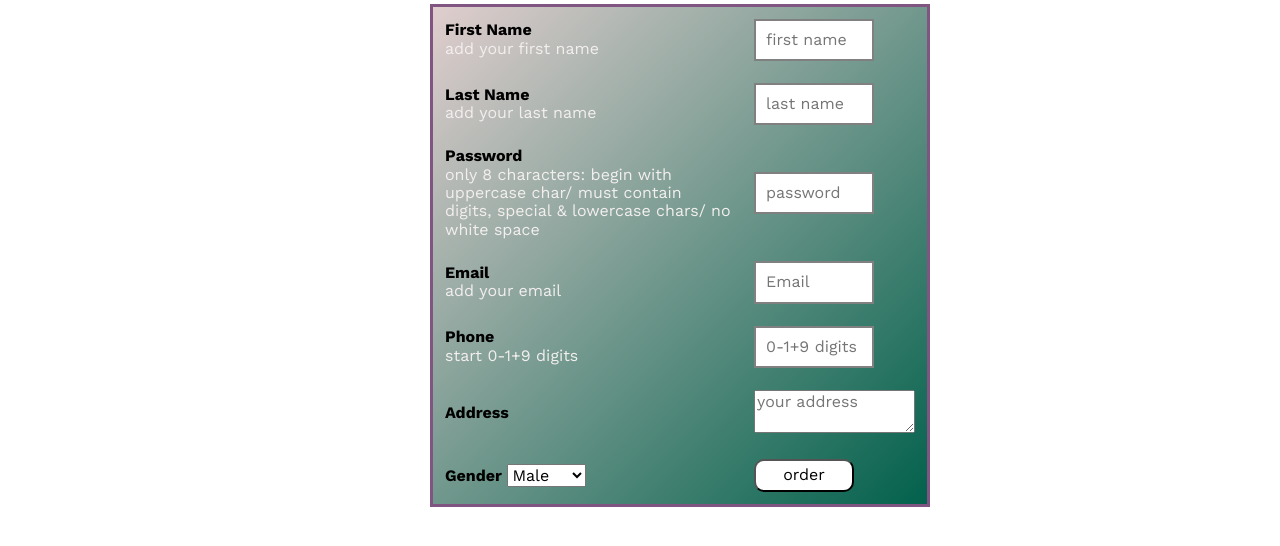
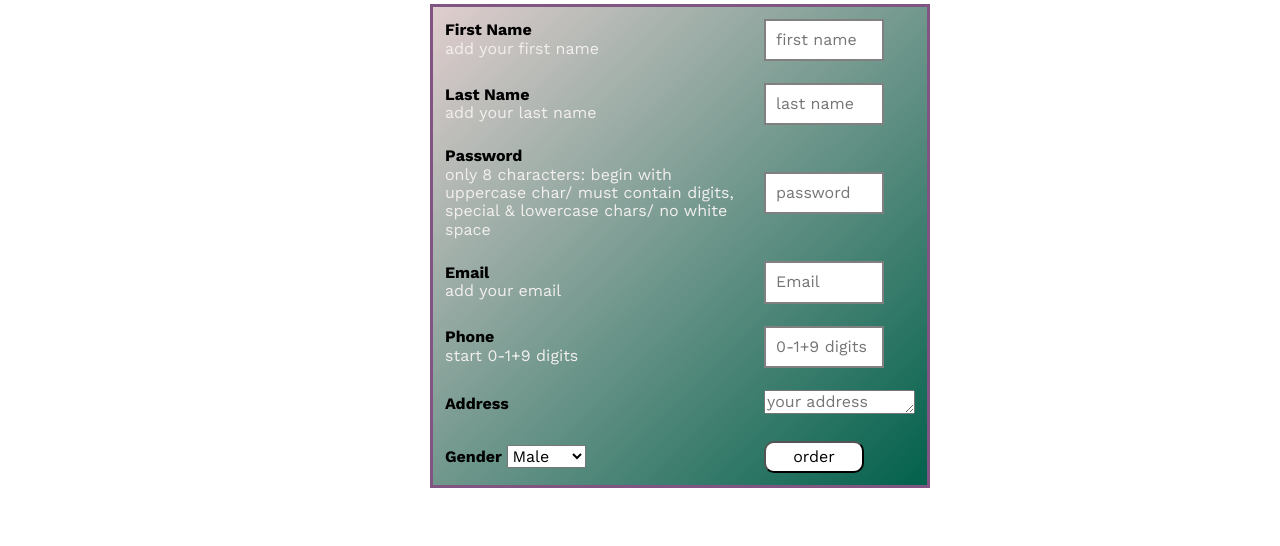
Before and after one commit to mohamed-sherif-bu/heaven-restauran-first-project-, a plain HTML site: page order.html in a window 1280 px wide. Shown: the part 76-622 px from the top of the page. Drawn offline with nearby package versions, Linux system fonts and the light colour scheme.

Commit message:
Update order.html

```diff
--- a/order.html
+++ b/order.html
@@ -58,7 +58,7 @@
             <tr>
                 <td><label for="pswd"> password</label>
                     <br> only 8 characters: begin with uppercase char/ must contain digits, special & lowercase chars/ no white space</td>
-                <td><input id="pswd" type="password"name="pass"required autocomplete="off"onkeyup="passCheck(this.value)"placeholder="password">
+                <td><input id="pswd" type="password"name="pass"required autocomplete="off"onkeyup="passCheck(this.value)" placeholder="password">
                 <span id="message"></span></td>
             </tr>
             <tr>
@@ -75,7 +75,7 @@
             </tr>
             <tr>
                 <td> <label for="e">address</label></td>
-                <td>  <textarea id="e" placeholder="your address"name="subject"cols="14"rows="2" required></textarea></td>
+                <td>  <textarea id="e" placeholder="your address"name="subject"cols="13"rows="1" required></textarea></td>
 
             </tr>
 
```
